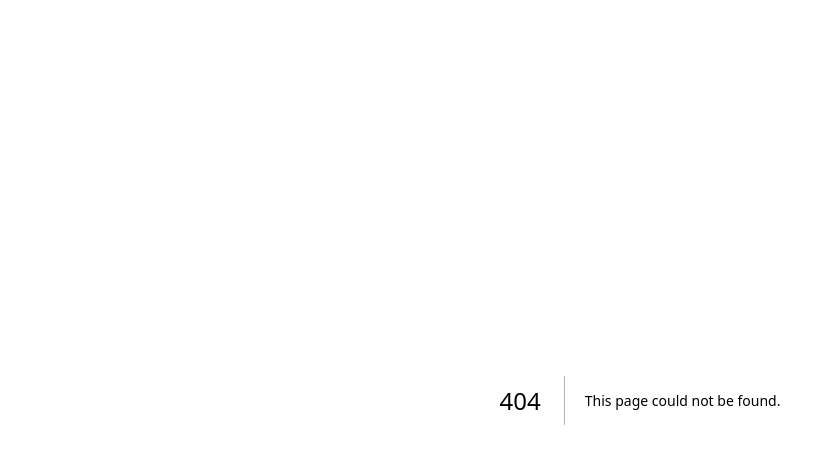
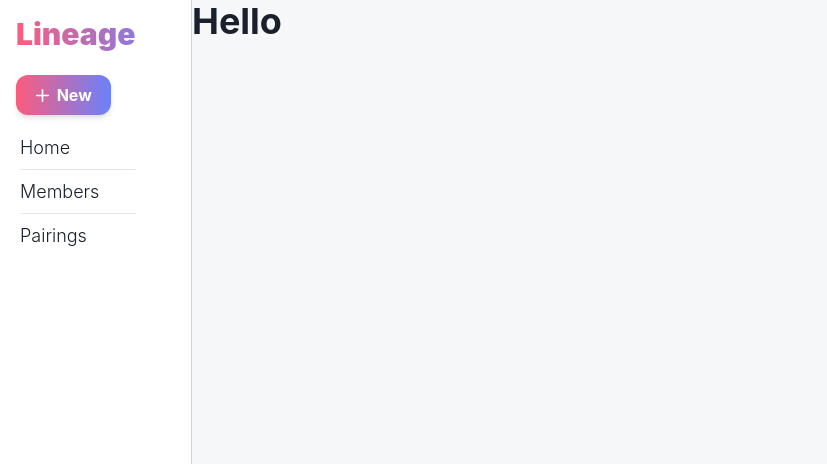
Before and after one commit to PSA-Tech-Team/lineage, a Next.js app: page /dashboard in a window 1280 px wide. Before the commit this address had no page. Shown: the top 464 px of the page, without its empty margins (0-827 px from the left). Built offline with nearby package versions, Linux system fonts and the light colour scheme.

Commit message:
Implement initial dashboard sidebar

```diff
--- a/src/components/GradientButton.tsx
+++ b/src/components/GradientButton.tsx
@@ -10,6 +10,12 @@ const GradientButton = (props: ButtonProps) => {
       _hover={{
         boxShadow: '0 0 1px 2px silver, 0 1px 1px rgba(0, 0, 0, .15)',
       }}
+      _focus={{
+        opacity: '80%',
+      }}
+      _active={{
+        opacity: '70%',
+      }}
       {...props}
     >
       {props.children}
--- /dev/null
+++ b/src/pages/dashboard.tsx
@@ -0,0 +1,71 @@
+import { AddIcon } from '@chakra-ui/icons';
+import {
+  Box,
+  Grid,
+  Heading,
+  StackDivider,
+  Text,
+  VStack,
+} from '@chakra-ui/layout';
+import { useBreakpointValue } from '@chakra-ui/media-query';
+import GradientButton from '../components/GradientButton';
+import StyledLink from '../components/StyledLink';
+import { BACKGROUND_GRADIENT, BACKGROUND_GREY } from '../themes/colors';
+
+const DashboardPage = () => {
+  const isMobile = useBreakpointValue({ base: true, md: false });
+  return (
+    <Box w="100%" minH="100vh">
+      <Grid
+        templateColumns={{
+          base: '100%',
+          md: '25% 75%',
+          lg: '20% 80%',
+          xl: '15% 85%',
+        }}
+      >
+        <Box borderRight="1px" borderColor="lightgray" p="1rem">
+          <Heading
+            as="h1"
+            bgGradient={BACKGROUND_GRADIENT}
+            bgClip="text"
+            fontWeight="black"
+            fontSize="3xl"
+            pb="1"
+          >
+            Lineage
+          </Heading>
+          {!isMobile && (
+            <>
+              <GradientButton
+                my="1.2rem"
+                w="60%"
+                leftIcon={<AddIcon fontSize="small" />}
+                borderRadius="12px"
+                boxShadow="md"
+              >
+                New
+              </GradientButton>
+              <VStack
+                ml="1"
+                align="stretch"
+                spacing="2"
+                divider={<StackDivider borderColor="gray.200" w="75%" />}
+              >
+                {/* TODO: turn these into linked boxes */}
+                <StyledLink href="">Home</StyledLink>
+                <StyledLink href="">Members</StyledLink>
+                <StyledLink href="">Pairings</StyledLink>
+              </VStack>
+            </>
+          )}
+        </Box>
+        <Box bgColor={BACKGROUND_GREY} minH="100vh">
+          <Heading>Hello</Heading>
+        </Box>
+      </Grid>
+    </Box>
+  );
+};
+
+export default DashboardPage;
--- a/src/pages/index.tsx
+++ b/src/pages/index.tsx
@@ -2,14 +2,14 @@ import { Grid, Box } from '@chakra-ui/react';
 import Hero from '../components/Hero';
 import Footer from '../components/Footer';
 import LandingPageCard from '../components/LandingPageCard';
-import { BACKGROUND_GRADIENT } from '../themes/colors';
+import { BACKGROUND_GRADIENT, BACKGROUND_GREY } from '../themes/colors';
 
 const Index = () => {
   return (
     <Box w="100%" pt="10vh" bgGradient={BACKGROUND_GRADIENT}>
       <Hero />
       <Grid
-        bgColor="#F6F7F9"
+        bgColor={BACKGROUND_GREY}
         w="100%"
         py="4rem"
         px={{ base: '0', md: '3rem' }}
--- a/src/themes/colors.tsx
+++ b/src/themes/colors.tsx
@@ -1,3 +1,4 @@
 export const BACKGROUND_BLUE = '#6A82FB';
 export const BACKGROUND_RED = '#FC5C7D';
 export const BACKGROUND_GRADIENT = 'linear(to-l, #6A82FB, #FC5C7D)';
+export const BACKGROUND_GREY = '#F6F7F9';
```
